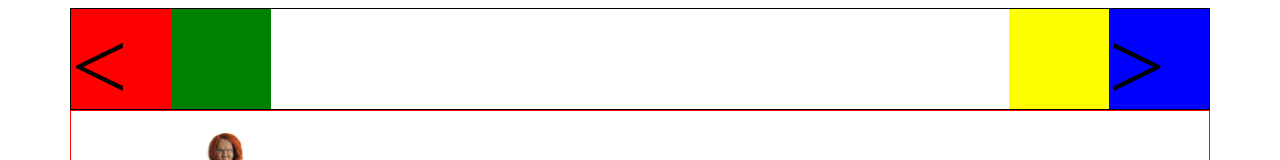
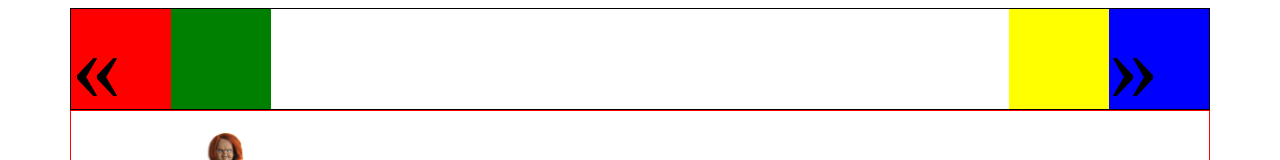
Before and after one commit to xicohomio/joy2, a plain HTML site: page index.html in a window 1280 px wide. Shown: the top 160 px of the page. Drawn offline with Linux system fonts and the light colour scheme.

Commit message:
mudei as setas

```diff
--- a/index.html
+++ b/index.html
@@ -10,12 +10,11 @@
 
 			<div class="controlos">
 				<div class="btn" id="bt1">
-					&lt
-
+					«
 				</div>
 
 				<div class="btn" id="bt2">
-					&gt
+					»
 				</div>
 
 				<div class="btn" id="bt3">
@@ -36,8 +35,7 @@
 		insira a velocidade
 	</p>
 	<p>
-		<input type="number" name="txtspeed" id="txtspeed"
-		value="50" step="10" >
+		<input type="number" name="txtspeed" id="txtspeed" value="50" step="10" >
 	</p>
 
 </div>
```
